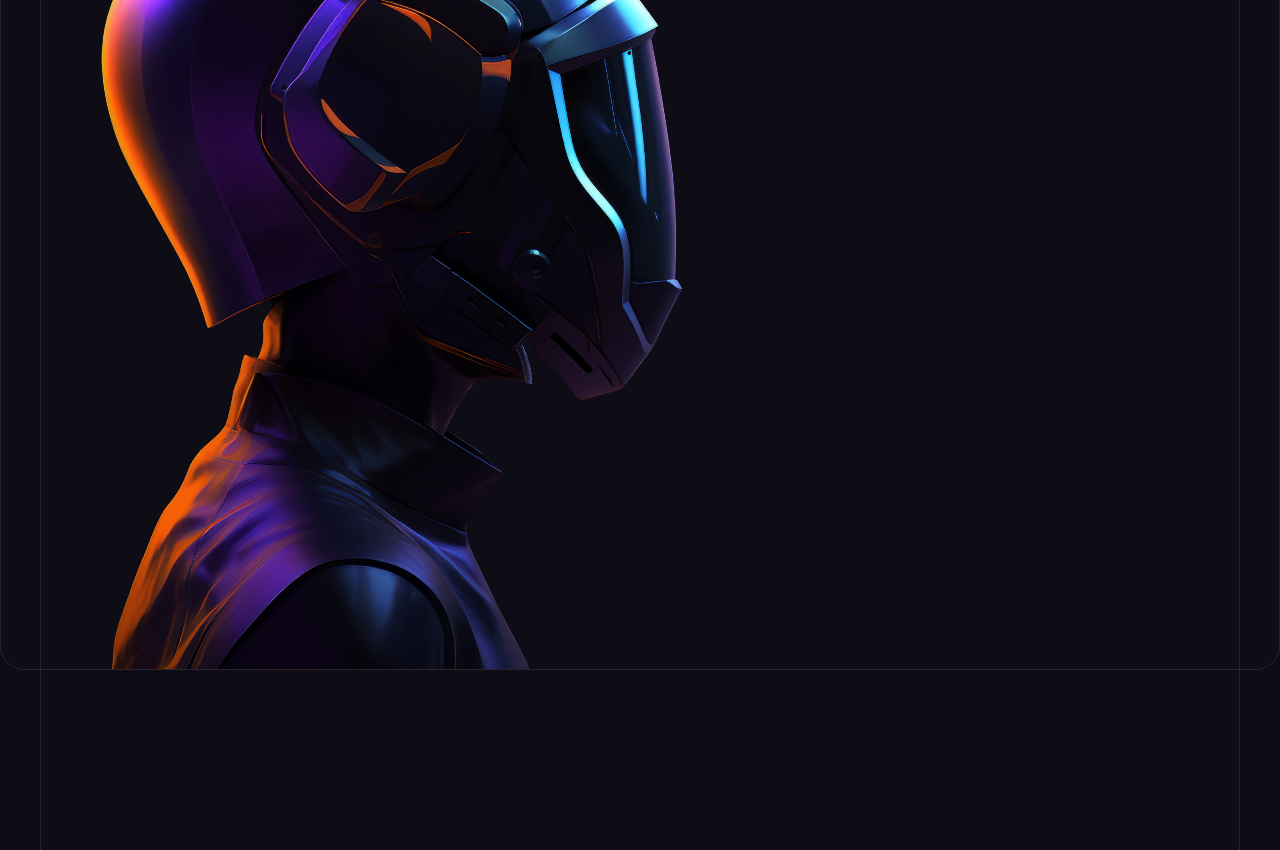
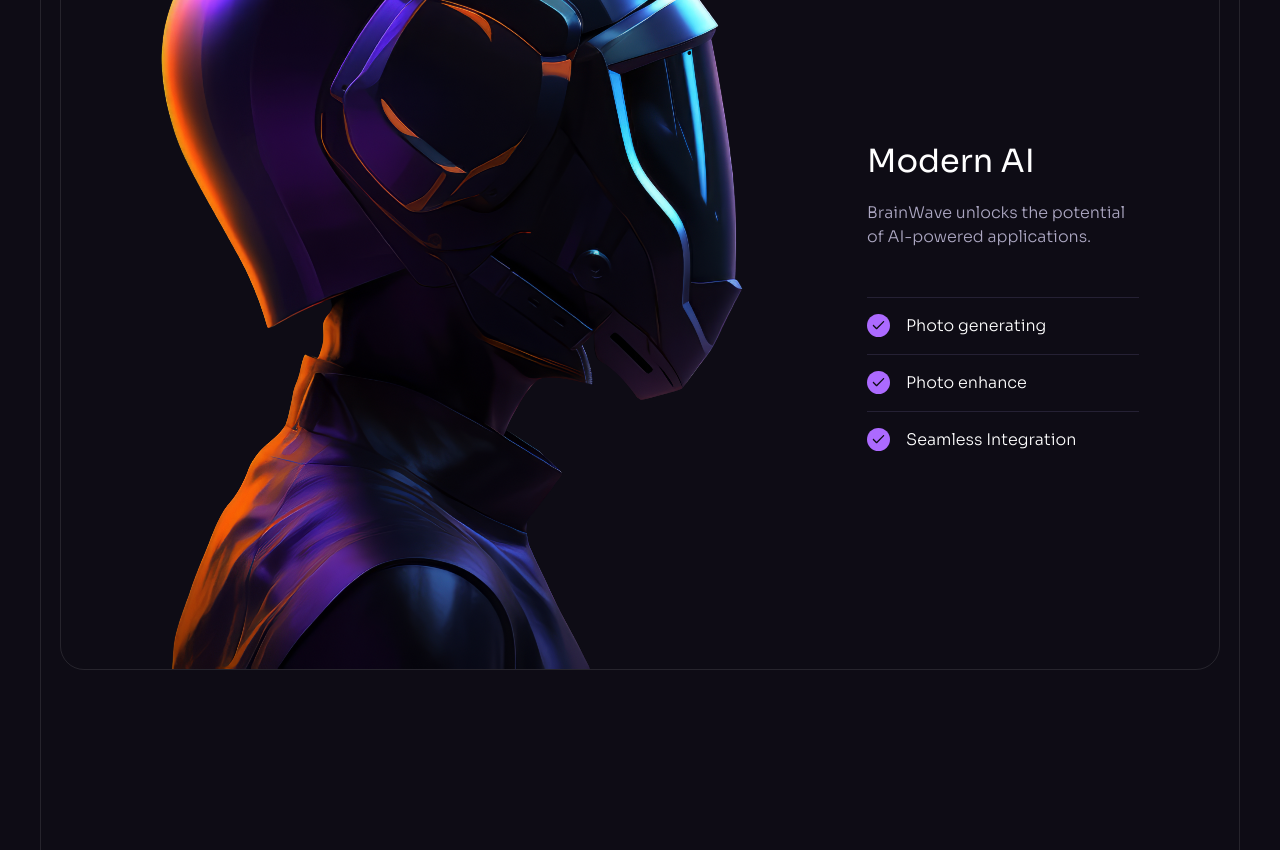
Before and after one commit to SHREY2803/AI_Creator, a React (Vite) app: page / in a window 1280 px wide. Shown: the part 4380-5230 px from the top of the page. Built offline with nearby package versions, Linux system fonts and the light colour scheme.

Commit message:
Heading added and changes made.

```diff
--- a/src/components/Services.jsx
+++ b/src/components/Services.jsx
@@ -2,6 +2,10 @@
 import Section from "../design/Section";
 import Heading from "../design/Heading";
 import { service1, service2, service3, check } from "../assets";
+import {
+  brainwaveServices,
+  brainwaveServicesIcons,
+} from "../constants/index.js";
 
 const Services = () => {
   return (
@@ -11,17 +15,34 @@
           title="Generative AI made for Creators."
           text="BrainWave unlocks the potential for AI-powered applications."
         />
-      </div>
         <div className="relative">
           <div className="relative flex items-center z-1 h-[39rem] mb-5 p-8 border border-n-1/10 rounded-3xl overflow-hidden lg:p-20 xl:h-[46rem]">
             <div className="absolute top-0 left-0 w-full h-full pointer-events-none md:w-3/5 xl:w-auto">
               <img
                 className="object-cover w-full h-full md:object-right"
                 width={800}
-              height={700}
+                height={730}
                 src={service1}
                 alt="AI-img"
               />
+            </div>
+            <div className="relative z-1 max-w-[17rem] ml-auto ">
+              <h4 className="mb-4 h4">Modern AI</h4>
+              <p className="body-2 mb-[3rem] text-n-3">
+                BrainWave unlocks the potential of AI-powered applications.
+              </p>
+              <ul className="body-2">
+                {brainwaveServices.map((item, index) => (
+                  <li
+                    key={index}
+                    className="flex items-start py-4 border-t border-n-6"
+                  >
+                    <img src={check} width={23} height={23} alt="checkmark" />
+                    <p className="ml-4">{item}</p>
+                  </li>
+                ))}
+              </ul>
+            </div>
           </div>
         </div>
       </div>
```
Lines whose indentation alone changed are shown as unchanged.
